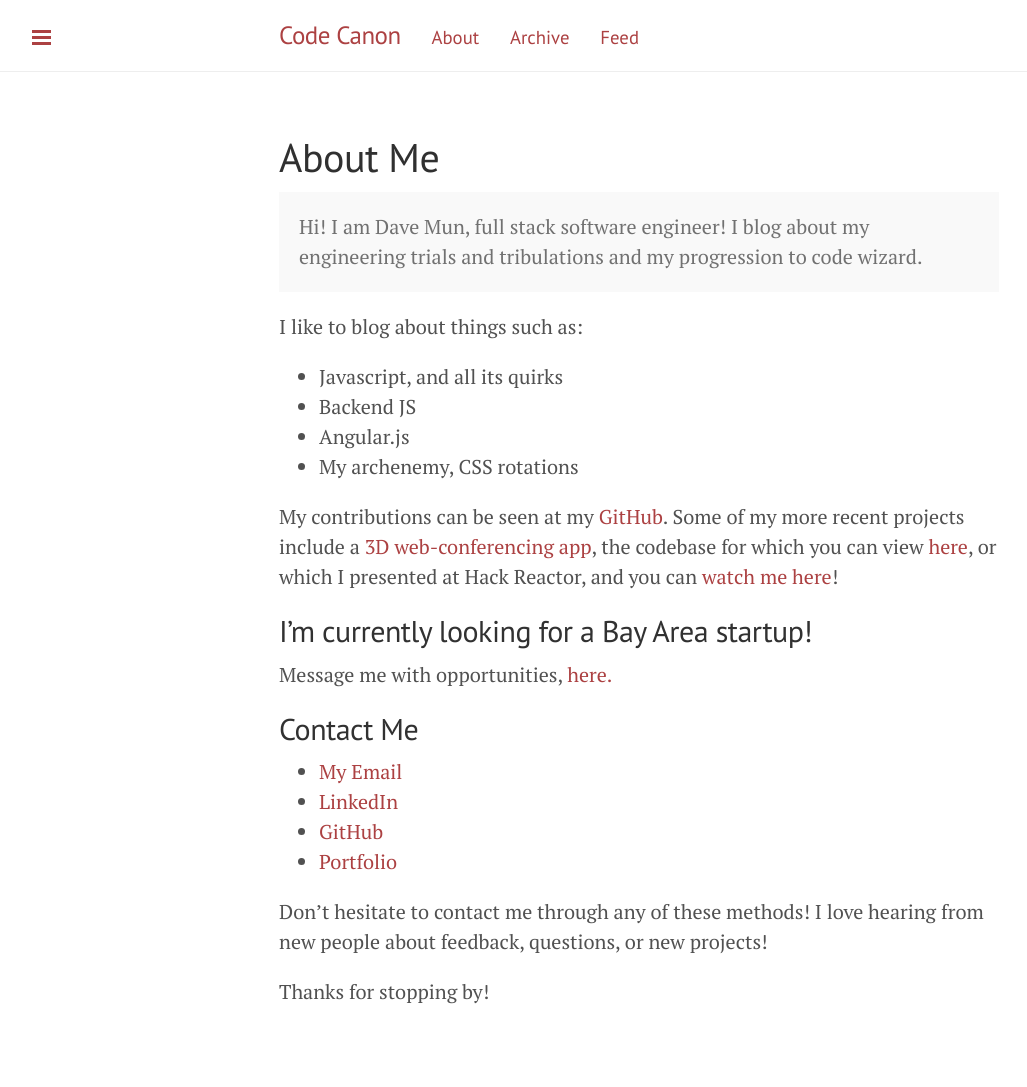
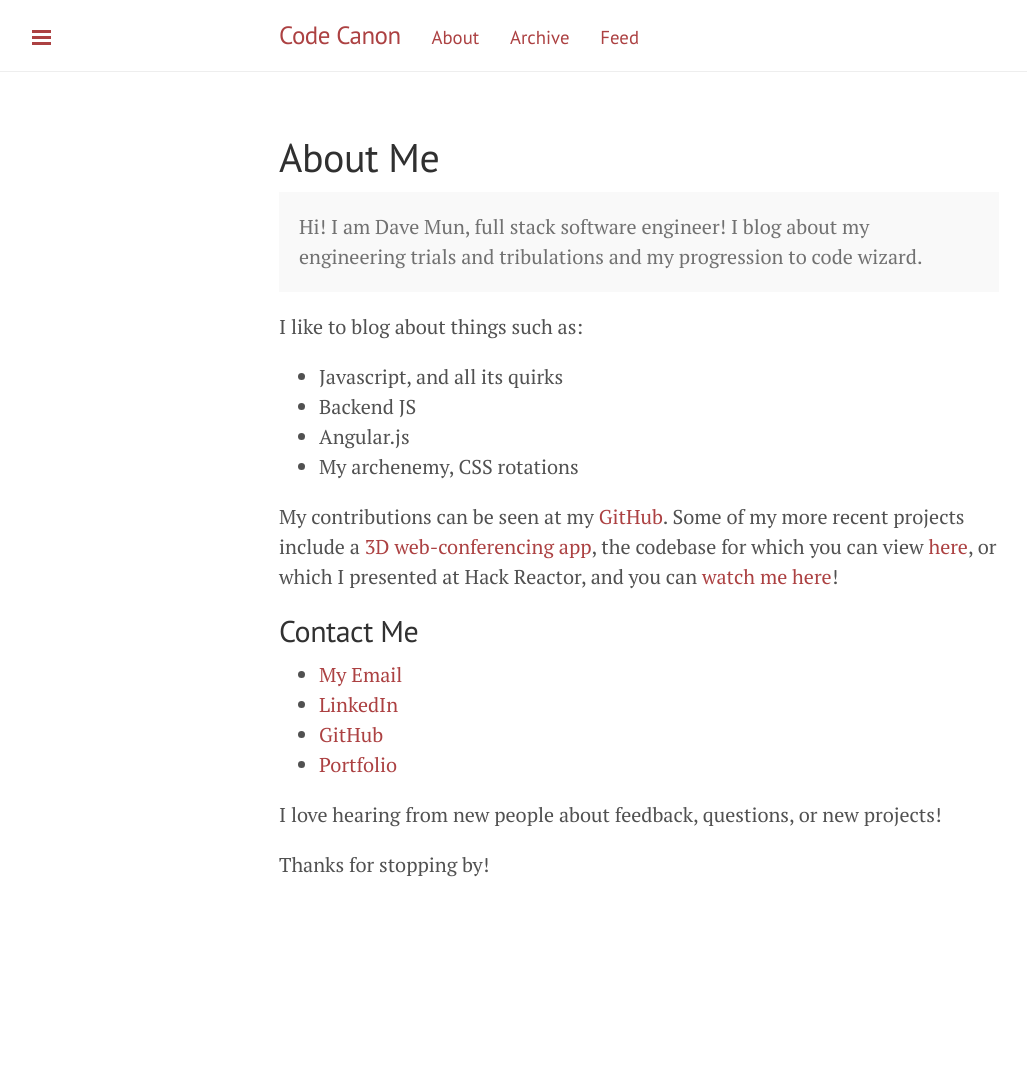
Before and after one commit to davemun/davemun.github.io, a Jekyll site: the page built from about.md, in a window 1280 px wide. Shown: the whole page, without its empty margins (1-1028 px from the left). Built offline with Jekyll 4.4.1, drawn with Linux system fonts in a browser that asks for light colours; Markdown is read by kramdown in place of the engine named in the settings; after the commit the page ends 960 px from its top, so only the background shows below that.

Commit message:
Edited AboutMe.

```diff
--- a/about.md
+++ b/about.md
@@ -17,16 +17,13 @@ I like to blog about things such as:
 
 My contributions can be seen at my [GitHub](http://github.com/davemun). Some of my more recent projects include a [3D web-conferencing app](http://realfaces.org), the codebase for which you can view [here](http://github.com/realTalkTeam/realTalk), or which I presented at Hack Reactor, and you can [watch me here](https://www.youtube.com/watch?v=z5C1OVLiDBE)!
 
-## I'm currently looking for a Bay Area startup!
-Message me with opportunities, [here.](mailto:mun.dave+hiring@gmail.com)
-
 ## Contact Me
 
-* [My Email](mailto:mun.dave+blog@gmail.com)
+* [My Email](mailto:mun.dave+hiring@gmail.com)
 * [LinkedIn](http://linkedin.com/in/davemun)
 * [GitHub](http://github.com/davemun)
 * [Portfolio](http://davemun.com)
 
-Don't hesitate to contact me through any of these methods! I love hearing from new people about feedback, questions, or new projects!
+I love hearing from new people about feedback, questions, or new projects!
 
 Thanks for stopping by!
```
